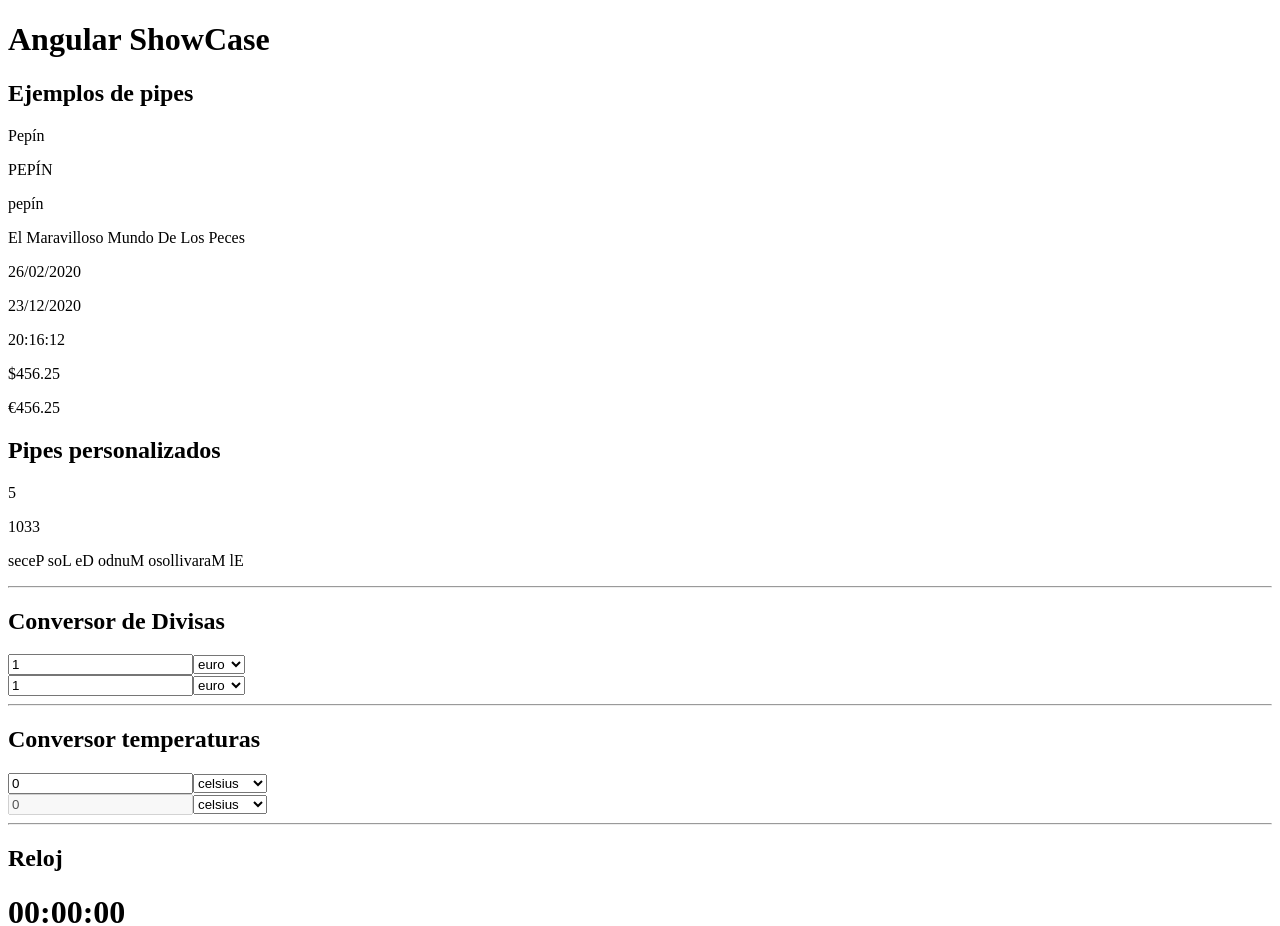
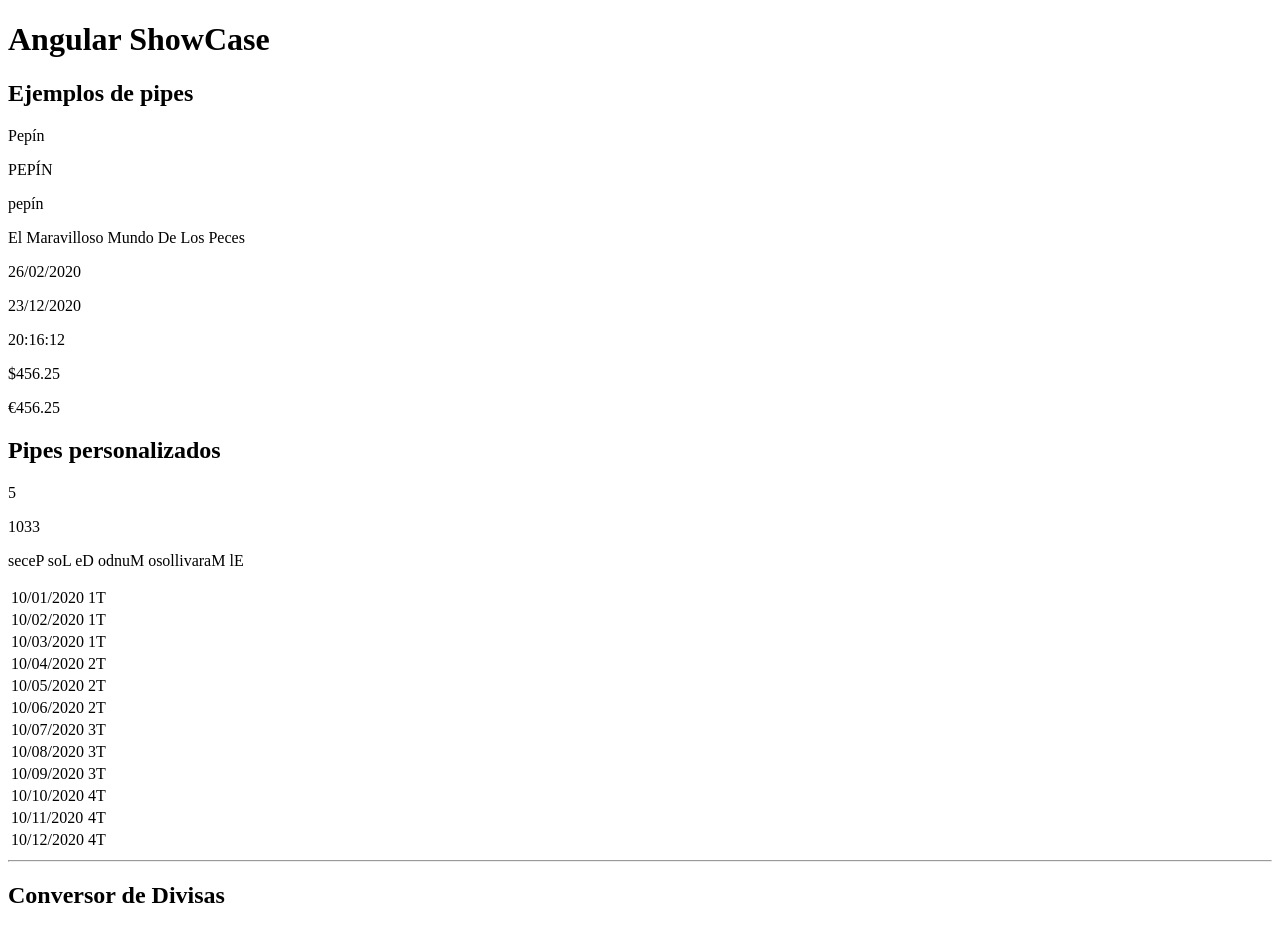
Before and after one commit to MiguelAngelAltes/angularshowcase, an Angular app: page / in a window 1280 px wide. Shown: the top 926 px of the page. Built offline with nearby package versions, Linux system fonts and the light colour scheme.

Commit message:
pipe trimestre

```diff
--- a/src/app/app.module.ts
+++ b/src/app/app.module.ts
@@ -18,9 +18,10 @@
 import { PipeShowcaseComponent } from './components/pipe-showcase/pipe-showcase.component';
 import { CharCounterPipe } from './pipes/char-counter.pipe';
 import { ReversePipe } from './pipes/reverse.pipe';
+import { TrimestrePipe } from './pipes/trimestre.pipe';
 
 @NgModule({
-  declarations: [AppComponent, CalculatorComponent,RelojComponent, BoxComponent, TemperaturaConverterComponent, ConversorDivisasComponent, PipeShowcaseComponent, CharCounterPipe, ReversePipe],
+  declarations: [AppComponent, CalculatorComponent,RelojComponent, BoxComponent, TemperaturaConverterComponent, ConversorDivisasComponent, PipeShowcaseComponent, CharCounterPipe, ReversePipe, TrimestrePipe],
   imports:      [BrowserModule, FormsModule],
   providers:    [ConversorTemperaturaService],
   bootstrap:    [AppComponent]
--- a/src/app/components/pipe-showcase/pipe-showcase.component.html
+++ b/src/app/components/pipe-showcase/pipe-showcase.component.html
@@ -12,3 +12,53 @@
 <p>{{nombre | charcounter}}</p>
 <p>{{(titulo | charcounter) + 1000 }}</p>
 <p>{{titulo | titlecase | reverse}}</p>
+<table>
+    <tr>
+        <td>{{fecha_0 | date:'dd/MM/yyyy'}}</td>
+        <td>{{fecha_0 | trimestre}}</td>
+    </tr>
+    <tr>
+        <td>{{fecha_1 | date:'dd/MM/yyyy'}}</td>
+        <td>{{fecha_1 | trimestre}}</td>
+    </tr>
+    <tr>
+        <td>{{fecha_2 | date:'dd/MM/yyyy'}}</td>
+        <td>{{fecha_2 | trimestre}}</td>
+    </tr>
+    <tr>
+        <td>{{fecha_3 | date:'dd/MM/yyyy'}}</td>
+        <td>{{fecha_3 | trimestre}}</td>
+    </tr>
+    <tr>
+        <td>{{fecha_4 | date:'dd/MM/yyyy'}}</td>
+        <td>{{fecha_4 | trimestre}}</td>
+    </tr>
+    <tr>
+        <td>{{fecha_5 | date:'dd/MM/yyyy'}}</td>
+        <td>{{fecha_5 | trimestre}}</td>
+    </tr>
+    <tr>
+        <td>{{fecha_6 | date:'dd/MM/yyyy'}}</td>
+        <td>{{fecha_6 | trimestre}}</td>
+    </tr>
+    <tr>
+        <td>{{fecha_7 | date:'dd/MM/yyyy'}}</td>
+        <td>{{fecha_7 | trimestre}}</td>
+    </tr>
+    <tr>
+        <td>{{fecha_8 | date:'dd/MM/yyyy'}}</td>
+        <td>{{fecha_8 | trimestre}}</td>
+    </tr>
+    <tr>
+        <td>{{fecha_9 | date:'dd/MM/yyyy'}}</td>
+        <td>{{fecha_9 | trimestre}}</td>
+    </tr>
+    <tr>
+        <td>{{fecha_10 | date:'dd/MM/yyyy'}}</td>
+        <td>{{fecha_10 | trimestre}}</td>
+    </tr>
+    <tr>
+        <td>{{fecha_11 | date:'dd/MM/yyyy'}}</td>
+        <td>{{fecha_11 | trimestre}}</td>
+    </tr>
+</table>
--- a/src/app/components/pipe-showcase/pipe-showcase.component.ts
+++ b/src/app/components/pipe-showcase/pipe-showcase.component.ts
@@ -15,6 +15,22 @@
 
   importe = 456.25;
 
+  // fechas para cada mes...
+  // Para probar el pipe del trimestre
+
+  fecha_0:Date = new Date(2020,0,10);
+  fecha_1:Date = new Date(2020,1,10);
+  fecha_2:Date = new Date(2020,2,10);
+  fecha_3:Date = new Date(2020,3,10);
+  fecha_4:Date = new Date(2020,4,10);
+  fecha_5:Date = new Date(2020,5,10);
+  fecha_6:Date = new Date(2020,6,10);
+  fecha_7:Date = new Date(2020,7,10);
+  fecha_8:Date = new Date(2020,8,10);
+  fecha_9:Date = new Date(2020,9,10);
+  fecha_10:Date = new Date(2020,10,10);
+  fecha_11:Date = new Date(2020,11,10);
+
 
 
 }
--- /dev/null
+++ b/src/app/pipes/trimestre.pipe.ts
@@ -0,0 +1,17 @@
+import { Pipe, PipeTransform } from '@angular/core';
+
+@Pipe({
+  name: 'trimestre'
+})
+export class TrimestrePipe implements PipeTransform {
+
+  transform(value: Date, ...args: unknown[]): string {
+
+    let mes = value.getMonth();
+
+    let trimestre = Math.floor(mes / 3) + 1;
+
+    return trimestre + "T";
+  }
+
+}
```
Also changed, not shown: 1 other file (tests, documents, lock files or other folders).
